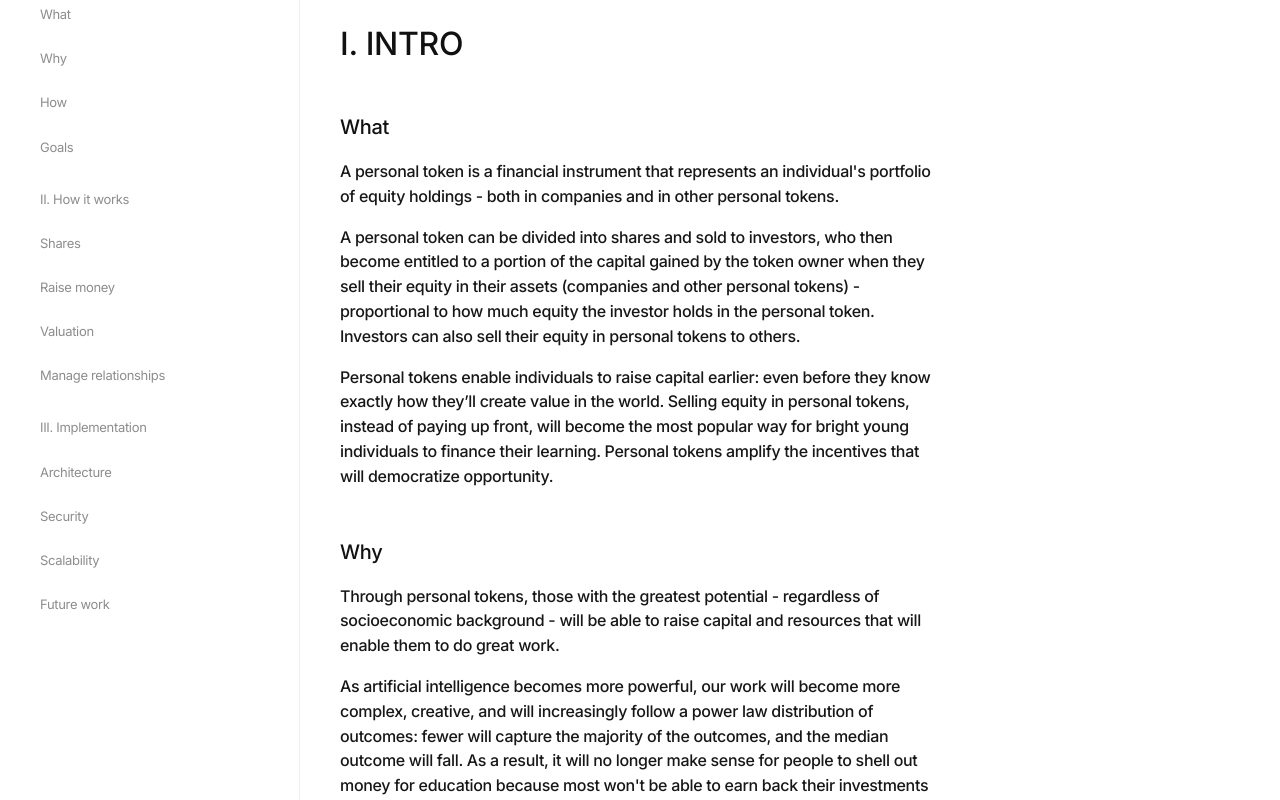
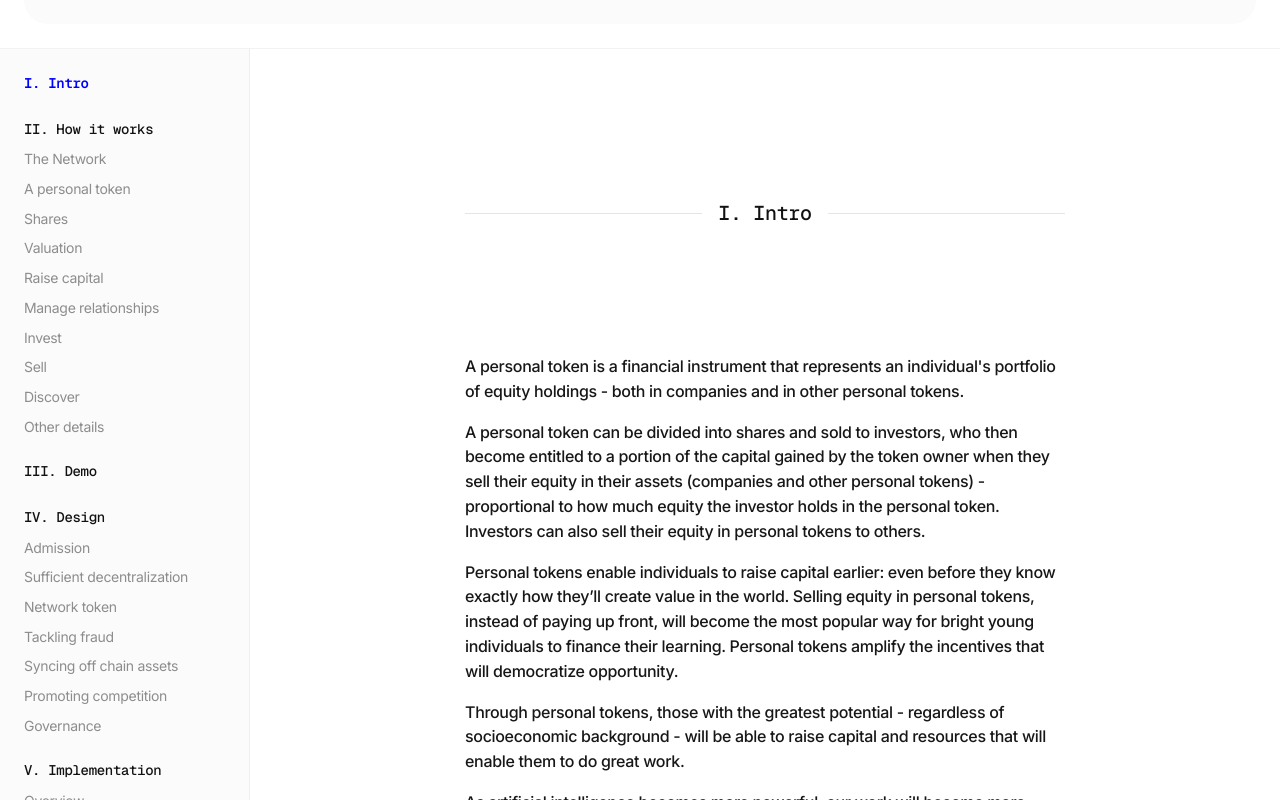
Before and after one commit to homan-uppu/personal-token-website, a Next.js app: page /white-paper in a window 1280 px wide. Shown: the part 600-1400 px from the top of the page. Built offline with nearby package versions, Linux system fonts and the light colour scheme.

Commit message:
side menu active header

```diff
--- a/mdx-components.tsx
+++ b/mdx-components.tsx
@@ -5,6 +5,9 @@ import { Inter, Source_Serif_4 } from "next/font/google";
 
 const inter = Inter({ subsets: ["latin"] });
 const sourceSerif = Source_Serif_4({ subsets: ["latin"] });
+
+import { Geist_Mono } from "next/font/google";
+const geistMono = Geist_Mono({ subsets: ["latin"] });
 
 export const mdxComponents: MDXComponents = {
   // Allows customizing built-in components, e.g. to add styling.
@@ -56,7 +59,26 @@ export const mdxComponents: MDXComponents = {
   h2: (props) => {
     const label = props.children as string;
     return (
-      <h2 id={getIdFromHeader(label)} className={inter.className} {...props} />
+      <span
+        style={{
+          display: "flex",
+          alignItems: "center",
+          gap: "1rem",
+          margin: "8rem 0",
+        }}
+      >
+        <span style={{ height: "1px", background: "#E5E5E5", flex: 1 }} />
+        <h2
+          id={getIdFromHeader(label)}
+          className={geistMono.className}
+          style={{
+            margin: 0,
+            whiteSpace: "nowrap",
+          }}
+          {...props}
+        />
+        <div style={{ height: "1px", background: "#E5E5E5", flex: 1 }} />
+      </span>
     );
   },
   h3: (props) => {
--- a/package.json
+++ b/package.json
@@ -13,12 +13,14 @@
     "@mdx-js/react": "^3.1.0",
     "@next/mdx": "^15.1.3",
     "@types/mdx": "^2.0.13",
+    "lodash": "^4.17.21",
     "next": "15.1.3",
     "react": "^19.0.0",
     "react-dom": "^19.0.0"
   },
   "devDependencies": {
     "@eslint/eslintrc": "^3",
+    "@types/lodash": "^4.17.14",
     "@types/node": "^20",
     "@types/react": "^19",
     "@types/react-dom": "^19",
--- a/src/app/white-paper/page.module.css
+++ b/src/app/white-paper/page.module.css
@@ -2,7 +2,3 @@
   display: flex;
   flex-direction: column;
 }
-
-.spacer {
-  width: 300px;
-}
--- a/src/app/white-paper/white-paper.mdx
+++ b/src/app/white-paper/white-paper.mdx
@@ -1,14 +1,10 @@
-## I. INTRO
-
-### What
+## I. Intro
 
 A personal token is a financial instrument that represents an individual's portfolio of equity holdings - both in companies and in other personal tokens.
 
 A personal token can be divided into shares and sold to investors, who then become entitled to a portion of the capital gained by the token owner when they sell their equity in their assets (companies and other personal tokens) - proportional to how much equity the investor holds in the personal token. Investors can also sell their equity in personal tokens to others.
 
 Personal tokens enable individuals to raise capital earlier: even before they know exactly how they’ll create value in the world. Selling equity in personal tokens, instead of paying up front, will become the most popular way for bright young individuals to finance their learning. Personal tokens amplify the incentives that will democratize opportunity.
-
-### Why
 
 Through personal tokens, those with the greatest potential - regardless of socioeconomic background - will be able to raise capital and resources that will enable them to do great work.
 
@@ -20,7 +16,11 @@ Democratizing opportunity isn’t just the “right thing to do”, it accelerat
 
 ## II. How it works
 
+### The Network
+
 This system would be implemented as a network of personal tokens, along with the metadata required to keep track of who owns how much of what. From here on out I’ll refer to this system as the “Network”
+
+### A personal token
 
 A personal token is a fictional entity that represents the following information:
 
@@ -91,9 +91,9 @@ Capital gains from selling equity (whether in companies or in personal tokens) f
 - Minimum percentage of equity a user needs in their own personal token.
 - Capped returns? For example, if an investor makes 1000x returns from a personal token, should their equity in that personal token be returned to its owner?
 
-## III. DEMO
+## III. Demo
 
-## IV. STRUCTURE & GOVERNANCE
+## IV. Design
 
 ### Admission
 
@@ -174,7 +174,7 @@ I predict in the first few decades of this system, multiple Networks will co-exi
 
 ### Governance
 
-## V. IMPLEMENTATION
+## V. Implementation
 
 ### Overview
 
@@ -186,7 +186,7 @@ Transactions will use [USDC](https://www.circle.com/usdc) to eliminate unnecessa
 
 ### Technical
 
-## VI. NOTES
+## VI. Notes
 
 ### Q&A
 
--- a/src/styles/variables.css
+++ b/src/styles/variables.css
@@ -16,6 +16,8 @@
   --font-size-header: 1.5rem;
   --font-size-subheader: 1rem;
   --font-size-caption: 0.8125rem;
+
+  --sideMenuWidth: 250px;
 
   /* Spacing */
   --spacing-medium: 1rem;
--- a/src/white-paper/Content/Content.module.css
+++ b/src/white-paper/Content/Content.module.css
@@ -2,6 +2,7 @@
   display: flex;
   flex-direction: row;
   position: relative;
+  border-top: var(--border);
 }
 
 .sideMenuContainer {
@@ -9,6 +10,7 @@
   flex-direction: column;
   height: 100%;
   position: absolute;
+  width: 100px;
 }
 
 .content {
@@ -19,20 +21,21 @@
   font-weight: 440;
 
   max-width: 600px;
-  margin: 0 auto;
+  margin: 0 auto 0
+    calc(var(--sideMenuWidth) + (100vw - var(--sideMenuWidth) - 600px) / 2);
   width: 100%;
-  padding-top: 3rem;
+  padding-top: 24px;
   padding-bottom: 3rem;
 }
 
 .content h2 {
-  font-size: 2rem;
+  font-size: 1.25rem;
   line-height: 1.25;
   color: var(--text-color-primary);
-  font-weight: 500;
+  font-weight: 460;
   margin: 0;
-  margin-top: 3rem;
-  margin-bottom: 1rem;
+  margin-top: 6rem;
+  margin-bottom: 6rem;
 }
 
 .content h3 {
--- a/src/white-paper/Content/index.tsx
+++ b/src/white-paper/Content/index.tsx
@@ -12,21 +12,33 @@ export default function Content({ children }: ContentProps) {
       <div className={styles.sideMenuContainer}>
         <SideMenu
           sections={[
-            ["I. INTRO", "What", "Why", "How", "Goals"],
+            ["I. Intro"],
             [
               "II. How it works",
+              "The Network",
+              "A personal token",
               "Shares",
-              "Raise money",
               "Valuation",
+              "Raise capital",
               "Manage relationships",
+              "Invest",
+              "Sell",
+              "Discover",
+              "Other details",
             ],
+            ["III. Demo"],
             [
-              "III. Implementation",
-              "Architecture",
-              "Security",
-              "Scalability",
-              "Future work",
+              "IV. Design",
+              "Admission",
+              "Sufficient decentralization",
+              "Network token",
+              "Tackling fraud",
+              "Syncing off chain assets",
+              "Promoting competition",
+              "Governance",
             ],
+            ["V. Implementation", "Overview", "Legal", "Technical"],
+            ["VI. Notes", "Vision", "Q&A", "Discuss", "Authors", "Contribute"],
           ]}
         />
       </div>
--- a/src/white-paper/Hero/Hero.module.css
+++ b/src/white-paper/Hero/Hero.module.css
@@ -6,7 +6,7 @@
   justify-content: center;
   background-color: #fbfbfb;
   border-radius: 24px;
-  height: 60vh;
+  height: 75vh;
   margin: 24px;
 }
 
--- a/src/white-paper/SideMenu/SideMenu.module.css
+++ b/src/white-paper/SideMenu/SideMenu.module.css
@@ -1,9 +1,17 @@
 .sideMenu {
   padding: 24px;
+  background: #fbfbfb;
+  width: var(--sideMenuWidth);
+  height: 100%;
+  overflow-y: scroll;
+  -ms-overflow-style: none; /* IE and Edge */
+  scrollbar-width: none; /* Firefox */
+  border-right: var(--border);
 }
 
-.collapsed {
-  width: 100px;
+.sideMenu::-webkit-scrollbar {
+  display: none; /* Chrome, Safari and Opera */
+  border-right: var(--border);
 }
 
 .isSticky {
@@ -11,11 +19,38 @@
   top: 0;
 }
 
+.header {
+  font-size: 14px;
+  font-weight: 500;
+  color: var(--text-color-primary);
+}
+
+.subheader {
+  font-size: 14px;
+  color: var(--text-color-secondary);
+}
+
+.header {
+  cursor: pointer;
+}
+
+.header:hover {
+  color: black;
+}
+
+.subheader {
+  cursor: pointer;
+}
+
+.subheader:hover {
+  color: var(--hover);
+}
+
 .toggleButton {
   width: 100%;
   padding: 0.5rem;
   margin-bottom: 1rem;
-  border: 1px solid var(--border-color);
+  border-right: var(--border);
   border-radius: 4px;
   background: transparent;
   color: var(--text-color-secondary);
@@ -29,7 +64,7 @@
 .sectionsContainer {
   display: flex;
   flex-direction: column;
-  gap: 1rem;
+  gap: 24px;
 }
 
 .section {
@@ -46,8 +81,8 @@
 }
 
 .activeH2 {
-  color: var(--text-color-primary);
   font-weight: 600;
+  color: blue;
 }
 
 .h3Container {
@@ -74,6 +109,7 @@
 .activeH3 {
   color: var(--text-color-primary);
   font-weight: 500;
+  color: blue;
 }
 
 .h2:hover,
--- a/src/white-paper/SideMenu/index.tsx
+++ b/src/white-paper/SideMenu/index.tsx
@@ -1,6 +1,12 @@
 "use client";
-import { useState, useEffect } from "react";
+
+import { useState, useEffect, useCallback } from "react";
+import { debounce } from "lodash";
+
 import styles from "./SideMenu.module.css";
+import { getIdFromHeader } from "@/util";
+import { Geist_Mono } from "next/font/google";
+const geistMono = Geist_Mono({ subsets: ["latin"] });
 
 type SideMenuProps = {
   sections: string[][];
@@ -8,6 +14,99 @@ type SideMenuProps = {
 
 export default function SideMenu({ sections }: SideMenuProps) {
   const [isSticky, setIsSticky] = useState(false);
+  const [activeId, setActiveId] = useState("");
+
+  // Get all header IDs from sections
+  const getAllHeaderIds = useCallback(() => {
+    return sections.flatMap((section) =>
+      section.map((headerText) => getIdFromHeader(headerText))
+    );
+  }, [sections]);
+
+  // Find the header closest to top of viewport
+  const findActiveHeader = useCallback(() => {
+    const headerIds = getAllHeaderIds();
+    const scrollPosition = window.scrollY + 100; // Offset for better detection
+
+    let closestHeader = null;
+    let closestDistance = Infinity;
+
+    headerIds.forEach((id) => {
+      const element = document.getElementById(id);
+      if (element) {
+        const elementPosition =
+          element.getBoundingClientRect().top + window.scrollY;
+        const distance = Math.abs(elementPosition - scrollPosition);
+        if (distance < closestDistance) {
+          closestDistance = distance;
+          closestHeader = id;
+        }
+      }
+    });
+
+    return closestHeader;
+  }, [getAllHeaderIds]);
+
+  // Update active header
+  const updateActiveHeader = useCallback(() => {
+    const newActiveId = findActiveHeader();
+    if (newActiveId && newActiveId !== activeId) {
+      setActiveId(newActiveId);
+    }
+  }, [findActiveHeader, activeId]);
+
+  // Handle scroll with debouncing
+  useEffect(() => {
+    const handleScroll = debounce(() => {
+      // Update sticky state
+      const heroElement = document.getElementById("hero");
+      if (heroElement) {
+        setIsSticky(window.scrollY >= heroElement.offsetHeight + 48);
+      }
+
+      // Update active header
+      updateActiveHeader();
+    }, 50); // 50ms debounce
+
+    window.addEventListener("scroll", handleScroll);
+    return () => {
+      handleScroll.cancel();
+      window.removeEventListener("scroll", handleScroll);
+    };
+  }, [updateActiveHeader]);
+
+  const Header = ({ text }: { text: string }) => {
+    const id = getIdFromHeader(text);
+    const isActive = activeId === id;
+    return (
+      <div
+        className={`${styles.header} ${isActive ? styles.activeH2 : ""} ${
+          geistMono.className
+        }`}
+        onClick={() => {
+          document.getElementById(id)?.scrollIntoView({ behavior: "smooth" });
+        }}
+      >
+        {text}
+      </div>
+    );
+  };
+
+  const SubHeader = ({ text }: { text: string }) => {
+    const id = getIdFromHeader(text);
+    const isActive = activeId === id;
+
+    return (
+      <div
+        className={`${styles.subheader} ${isActive ? styles.activeH3 : ""}`}
+        onClick={() => {
+          document.getElementById(id)?.scrollIntoView({ behavior: "smooth" });
+        }}
+      >
+        {text}
+      </div>
+    );
+  };
 
   useEffect(() => {
     const handleScroll = () => {
@@ -23,22 +122,41 @@ export default function SideMenu({ sections }: SideMenuProps) {
     return () => window.removeEventListener("scroll", handleScroll);
   }, []);
 
+  //   useEffect(() => {
+  //     // Create an Intersection Observer to track header visibility
+  //     const callback = (entries: any) => {
+  //       // Find the first element that is more than 50% visible
+  //       const visible = entries.filter(
+  //         (entry: any) => entry.isIntersecting && entry.intersectionRatio >= 0.5
+  //       );
+
+  //       if (visible.length > 0) {
+  //         setActiveId(visible[0].target.id);
+  //       }
+  //     };
+
+  //     const observer = new IntersectionObserver(callback, {
+  //       root: null, // viewport
+  //       rootMargin: "-20% 0px -35% 0px", // Adjust these values to change when headers become "active"
+  //       threshold: [0.5], // Fire when element is 50% visible
+  //     });
+
+  //     // Observe all headers
+  //     document
+  //       .querySelectorAll("h2, h3")
+  //       .forEach((section) => observer.observe(section));
+
+  //     return () => observer.disconnect();
+  //   }, []);
+
   return (
-    <nav
-      className={`${styles.sideMenu} ${isSticky ? styles.isSticky : ""}`}
-      style={{ height: "100%", width: "300px", borderRight: "1px solid #eee" }}
-    >
+    <nav className={`${styles.sideMenu} ${isSticky ? styles.isSticky : ""}`}>
       <div className={styles.sectionsContainer}>
         {sections.map((section, sectionIndex) => (
           <div key={sectionIndex} className={styles.section}>
-            {section.map((item, itemIndex) => (
-              <div
-                key={itemIndex}
-                className={styles.h3}
-                style={{ padding: "8px 16px" }}
-              >
-                {item}
-              </div>
+            <Header text={section[0]} />
+            {section.slice(1).map((item, itemIndex) => (
+              <SubHeader key={itemIndex} text={item} />
             ))}
           </div>
         ))}
```
Also changed, not shown: 1 other file (tests, documents, lock files or other folders).
